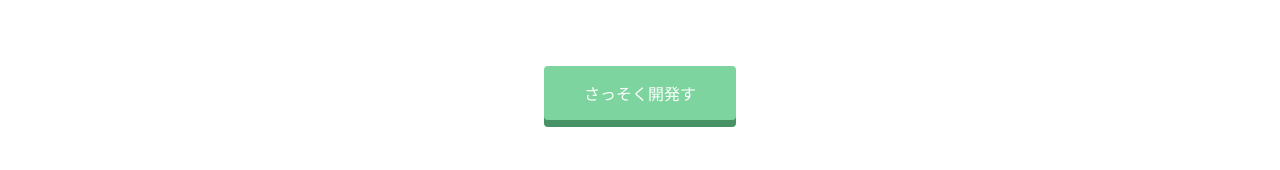
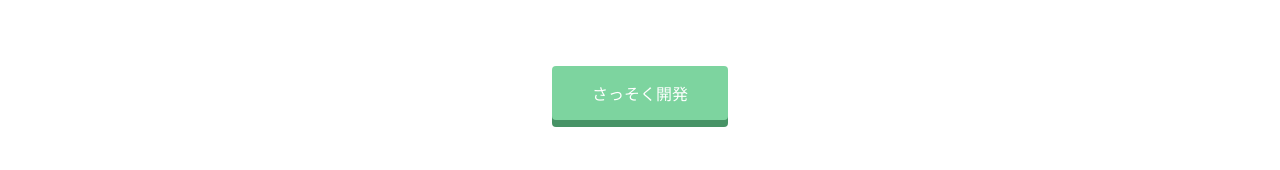
Before and after one commit to yoshihide2021/github.io-, a plain HTML site: page index.html in a window 1280 px wide. Shown: the part 1426-1596 px from the top of the page. Drawn offline with Linux system fonts and the light colour scheme.

Commit message:
Update index.html

```diff
--- a/index.html
+++ b/index.html
@@ -77,7 +77,7 @@
         <h2>さぁ、あなたもProgateでプログラミングを学んでみませんか?</h2>
         <h3>Let's learn to code, learn to be creative!</h3>
       </div>
-      <span class="btn message">さっそく開発す</span>
+      <span class="btn message">さっそく開発</span>
     </div>
   </div>
   <footer>
```
